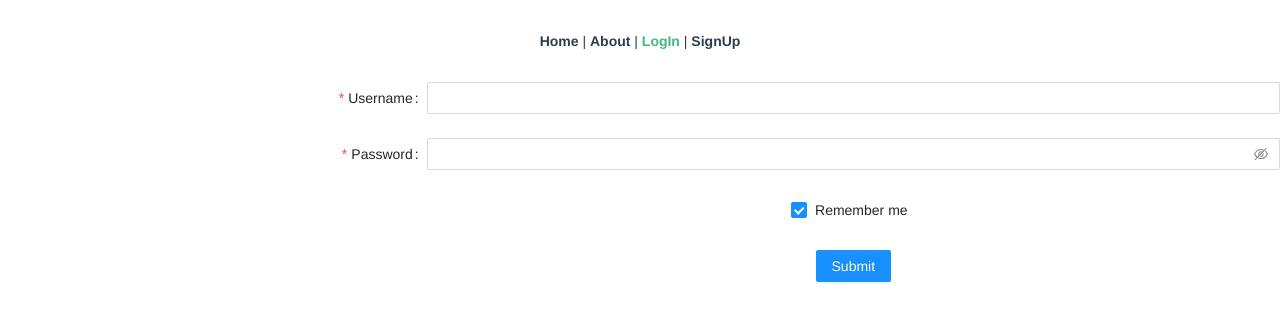
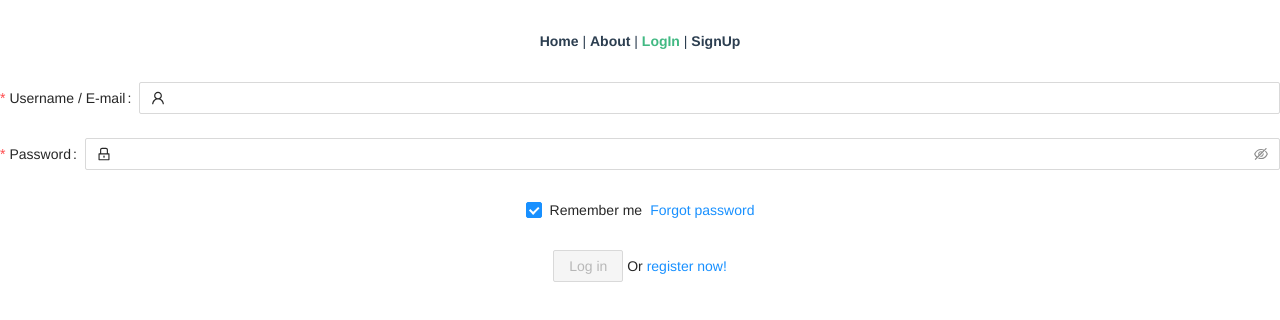
Before and after one commit to tameemalaa/Edvance, a Vue app in the folder client/: page /login in a window 1280 px wide. Shown: the top 320 px of the page. Built offline with nearby package versions, Linux system fonts and the light colour scheme.

Commit message:
better design for login and most of signup layout

```diff
--- a/client/src/App.vue
+++ b/client/src/App.vue
@@ -2,8 +2,8 @@
     <nav>
         <router-link to="/">Home</router-link> |
         <router-link to="/about">About</router-link> |
-        <router-link to="/LogIn">LogIn</router-link> |
-        <router-link to="/SignUp">SignUp</router-link>
+        <router-link to="/login">LogIn</router-link> |
+        <router-link to="/signup">SignUp</router-link>
     </nav>
     <router-view />
 </template>
--- a/client/src/router/index.js
+++ b/client/src/router/index.js
@@ -1,6 +1,7 @@
 import { createRouter, createWebHistory } from "vue-router";
 import HomeView from "../views/HomeView.vue";
 import LogIn from "../views/LogIn.vue";
+import SignUp from "../views/SignUp.vue";
 
 const routes = [
     {
@@ -18,9 +19,14 @@ const routes = [
             import(/* webpackChunkName: "about" */ "../views/AboutView.vue"),
     },
     {
-        path: "/logIn",
+        path: "/login",
         name: "LogIn",
         component: LogIn,
+    },
+    {
+        path: "/signup",
+        name: "Signup",
+        component: SignUp,
     },
 ];
 
--- a/client/src/views/LogIn.vue
+++ b/client/src/views/LogIn.vue
@@ -1,19 +1,21 @@
 <template>
   <a-form
     :model="formState"
-    name="basic"
-    :label-col="{ span: 8 }"
-    :wrapper-col="{ span: 16 }"
-    autocomplete="off"
+    name="normal_login"
+    class="login-form"
     @finish="onFinish"
     @finishFailed="onFinishFailed"
   >
     <a-form-item
-      label="Username"
+      label="Username / E-mail"
       name="username"
       :rules="[{ required: true, message: 'Please input your username!' }]"
     >
-      <a-input v-model:value="formState.username" />
+      <a-input v-model:value="formState.username">
+        <template #prefix>
+          <UserOutlined class="site-form-item-icon" />
+        </template>
+      </a-input>
     </a-form-item>
 
     <a-form-item
@@ -21,21 +23,37 @@
       name="password"
       :rules="[{ required: true, message: 'Please input your password!' }]"
     >
-      <a-input-password v-model:value="formState.password" />
+      <a-input-password v-model:value="formState.password">
+        <template #prefix>
+          <LockOutlined class="site-form-item-icon" />
+        </template>
+      </a-input-password>
     </a-form-item>
 
-    <a-form-item name="remember" :wrapper-col="{ offset: 8, span: 16 }">
-      <a-checkbox v-model:checked="formState.remember">Remember me</a-checkbox>
+    <a-form-item>
+      <a-form-item name="remember" no-style>
+        <a-checkbox v-model:checked="formState.remember">Remember me</a-checkbox>
+      </a-form-item>
+      <a class="login-form-forgot" href="">Forgot password</a>
     </a-form-item>
 
-    <a-form-item :wrapper-col="{ offset: 8, span: 16 }">
-      <a-button type="primary" html-type="submit">Submit</a-button>
+    <a-form-item>
+      <a-button :disabled="disabled" type="primary" html-type="submit" class="login-form-button">
+        Log in
+      </a-button>
+      Or
+      <a href="">register now!</a>
     </a-form-item>
   </a-form>
 </template>
 <script>
-import { defineComponent, reactive } from 'vue';
+import { defineComponent, reactive, computed } from 'vue';
+import { UserOutlined, LockOutlined } from '@ant-design/icons-vue';
 export default defineComponent({
+  components: {
+    UserOutlined,
+    LockOutlined,
+  },
   setup() {
     const formState = reactive({
       username: '',
@@ -48,11 +66,26 @@ export default defineComponent({
     const onFinishFailed = errorInfo => {
       console.log('Failed:', errorInfo);
     };
+    const disabled = computed(() => {
+      return !(formState.username && formState.password);
+    });
     return {
       formState,
       onFinish,
       onFinishFailed,
+      disabled,
     };
   },
 });
 </script>
+<style>
+#components-form-demo-normal-login .login-form {
+  max-width: 300px;
+}
+#components-form-demo-normal-login .login-form-forgot {
+  float: right;
+}
+#components-form-demo-normal-login .login-form-button {
+  width: 100%;
+}
+</style>
--- /dev/null
+++ b/client/src/views/SignUp.vue
@@ -0,0 +1,83 @@
+<template>
+    <a-form
+      :model="formState"
+      v-bind="layout"
+      name="nest-messages"
+      :validate-messages="validateMessages"
+      @finish="onFinish"
+    >
+      <a-form-item :name="['user', 'username']" label="Username" :rules="[{ required: true }]">
+        <a-input v-model:value="formState.user.username" />
+      </a-form-item>
+      <a-form-item :name="['user', 'firstname']" label="Firstname" :rules="[{ required: true }]">
+        <a-input v-model:value="formState.user.firstname" />
+    </a-form-item>
+        <a-form-item :name="['user', 'lastname']" label="Lastname" :rules="[{ required: true }]">
+        <a-input v-model:value="formState.user.lastname" />
+    </a-form-item>
+        <a-form-item :name="['user', 'email']" label="Email" :rules="[{ type: 'email',required: true }]">
+        <a-input v-model:value="formState.user.email" />
+      </a-form-item>
+      <a-form-item :name="['user', 'password']" label="Password" :rules="[{ required: true}]">
+        <a-input-password v-model:value="formState.user.password" />
+      </a-form-item>
+      <a-form-item :name="['user', 'confirmPassword']" label="Confirm Password" :rules="[{ required: true}]">
+        <a-input-password v-model:value="formState.user.confirmPassword" />
+    </a-form-item>
+    <a-form-item :name="['user','birthdate']" label="Birthdate" rules="[{ required: true}]">
+      <a-date-picker v-model:value="formState.user.birthdate" value-format="YYYY-MM-DD" />
+</a-form-item>
+    <a-form-item :name="['user','gender']"  label="Gender">
+      <a-radio-group v-model:value="formState.gender">
+        <a-radio value="M">Male</a-radio>
+        <a-radio value="F">Female</a-radio>
+      </a-radio-group>
+    </a-form-item>
+      <a-form-item :wrapper-col="{ ...layout.wrapperCol, offset: 8 }">
+        <a-button type="primary" html-type="submit">Submit</a-button>
+      </a-form-item>
+    </a-form>
+  </template>
+  <script>
+  import { defineComponent, reactive } from 'vue';
+  export default defineComponent({
+    setup() {
+      const layout = {
+        labelCol: {
+          span: 8,
+        },
+        wrapperCol: {
+          span: 16,
+        },
+      };
+      const validateMessages = {
+        required: '${label} is required!',
+        types: {
+          email: '${label} is not a valid email!',
+          number: '${label} is not a valid number!',
+        },
+        number: {
+          range: '${label} must be between ${min} and ${max}',
+        },
+      };
+      const formState = reactive({
+        user: {
+          name: '',
+          age: undefined,
+          email: '',
+          website: '',
+          introduction: '',
+        },
+      });
+      const onFinish = values => {
+        console.log('Success:', values);
+      };
+      return {
+        formState,
+        onFinish,
+        layout,
+        validateMessages,
+      };
+    },
+  });
+  </script>
```
